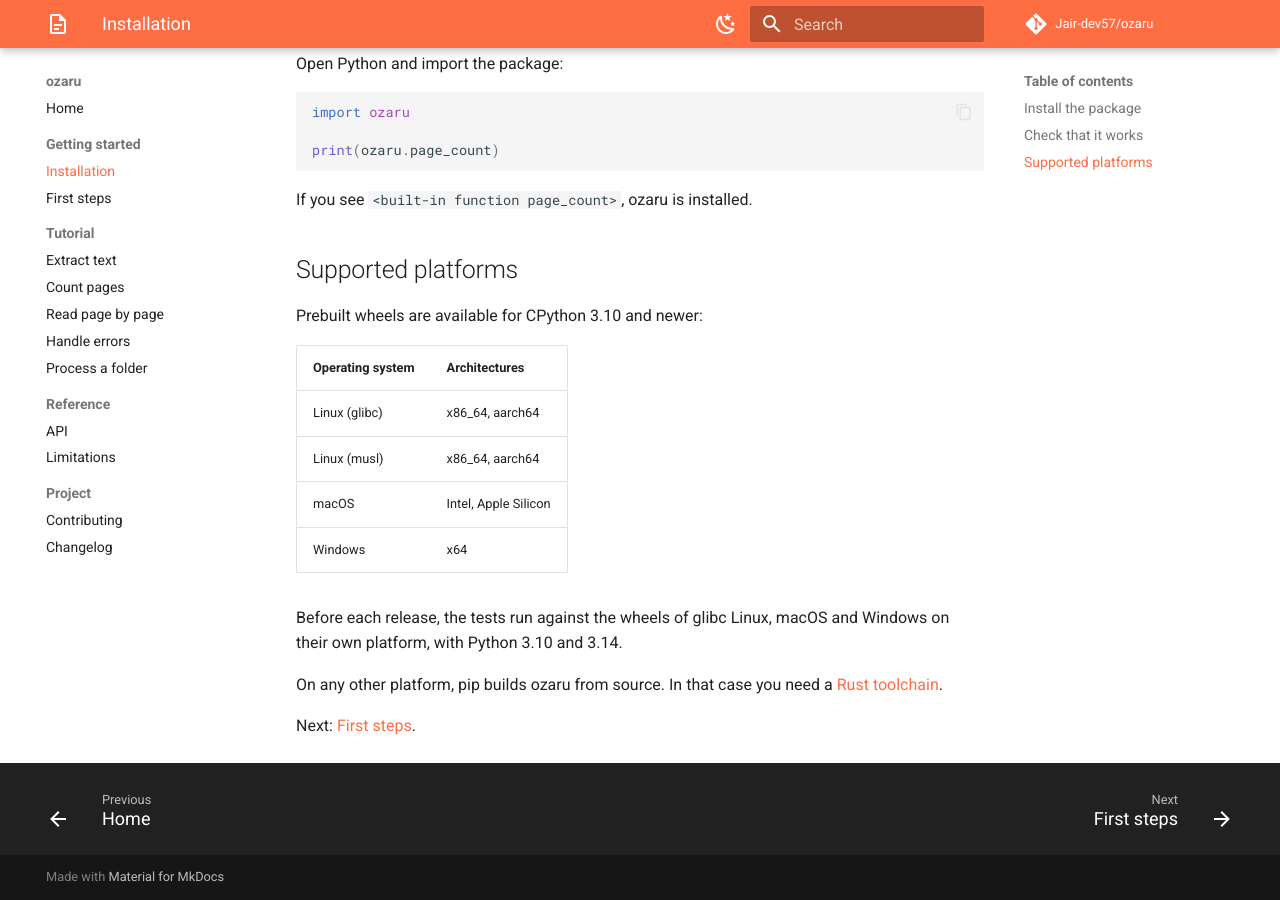
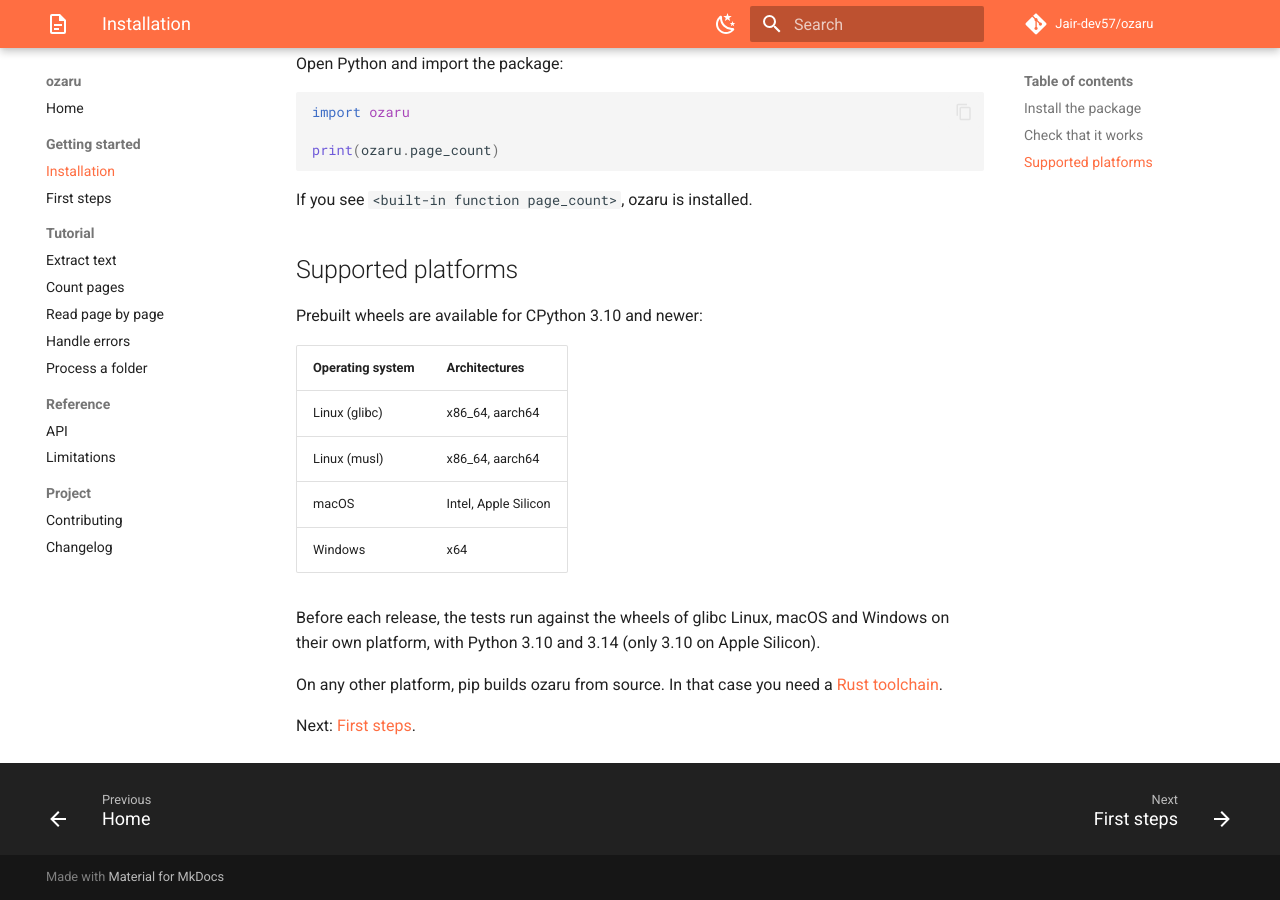
Before and after one commit to Jair-dev57/ozaru, an MkDocs documentation site: the page built from docs/installation.md, in a window 1280 px wide and 900 px high, scrolled down 541 px. Built offline with MkDocs 1.6.1 and Material for MkDocs 9.7.7, drawn with Linux system fonts in a browser that asks for light colours; comment, search, counter and statistics services are not loaded.

Commit message:
Test the Apple Silicon wheel with one Python version
GitHub has few macOS arm64 runners, and a test that waited too long for
one was cancelled and stopped the 0.1.7 and 0.2.0 releases. Python 3.10,
the oldest supported, is tested there; the other platforms still test
3.10 and 3.14.

Co-Authored-By: Claude Opus 5.5 <noreply@anthropic.com>

```diff
--- a/docs/installation.md
+++ b/docs/installation.md
@@ -44,7 +44,8 @@ Prebuilt wheels are available for CPython 3.10 and newer:
 | Windows          | x64                  |
 
 Before each release, the tests run against the wheels of glibc Linux, macOS and
-Windows on their own platform, with Python 3.10 and 3.14.
+Windows on their own platform, with Python 3.10 and 3.14 (only 3.10 on Apple
+Silicon).
 
 On any other platform, pip builds ozaru from source. In that case you need a
 [Rust toolchain](https://rustup.rs/).
```
Also changed, not shown: README.md (+2 -1 lines), docs/changelog.md (+3 -0 lines), 1 other file.
